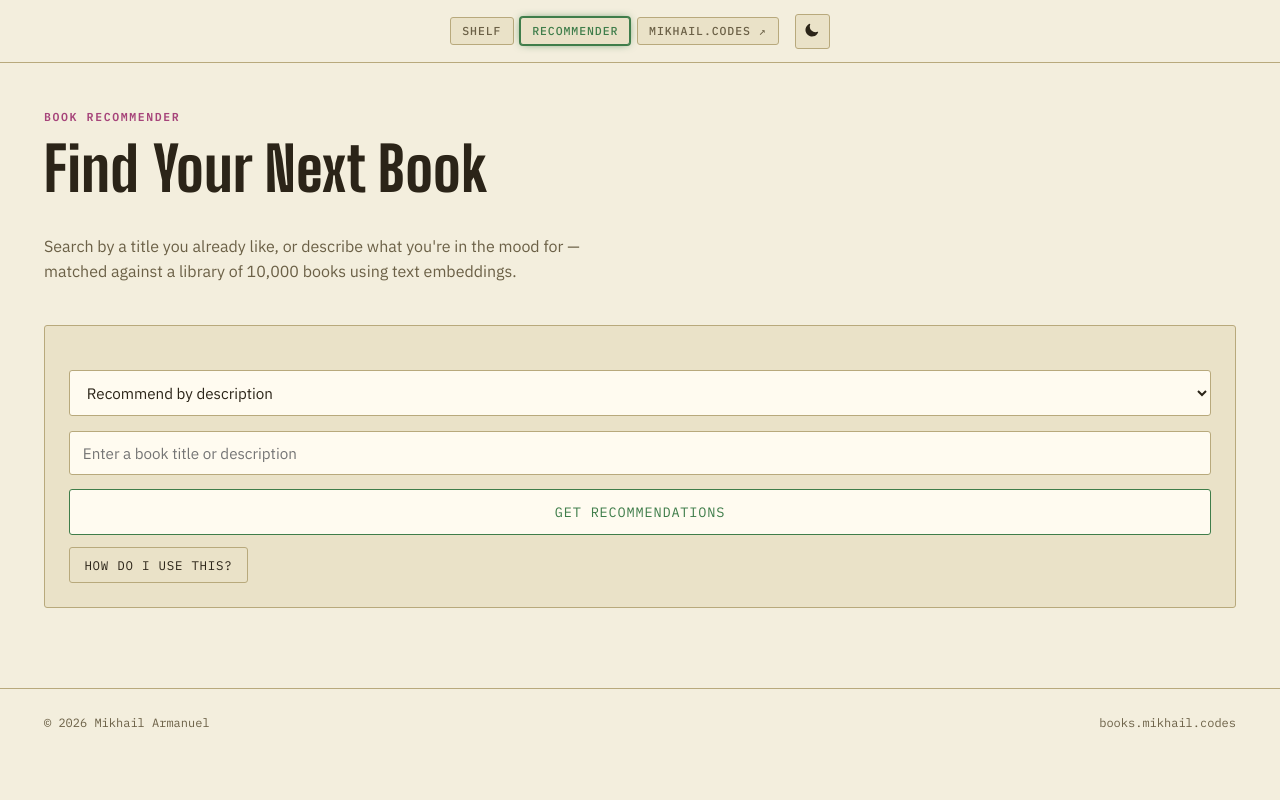
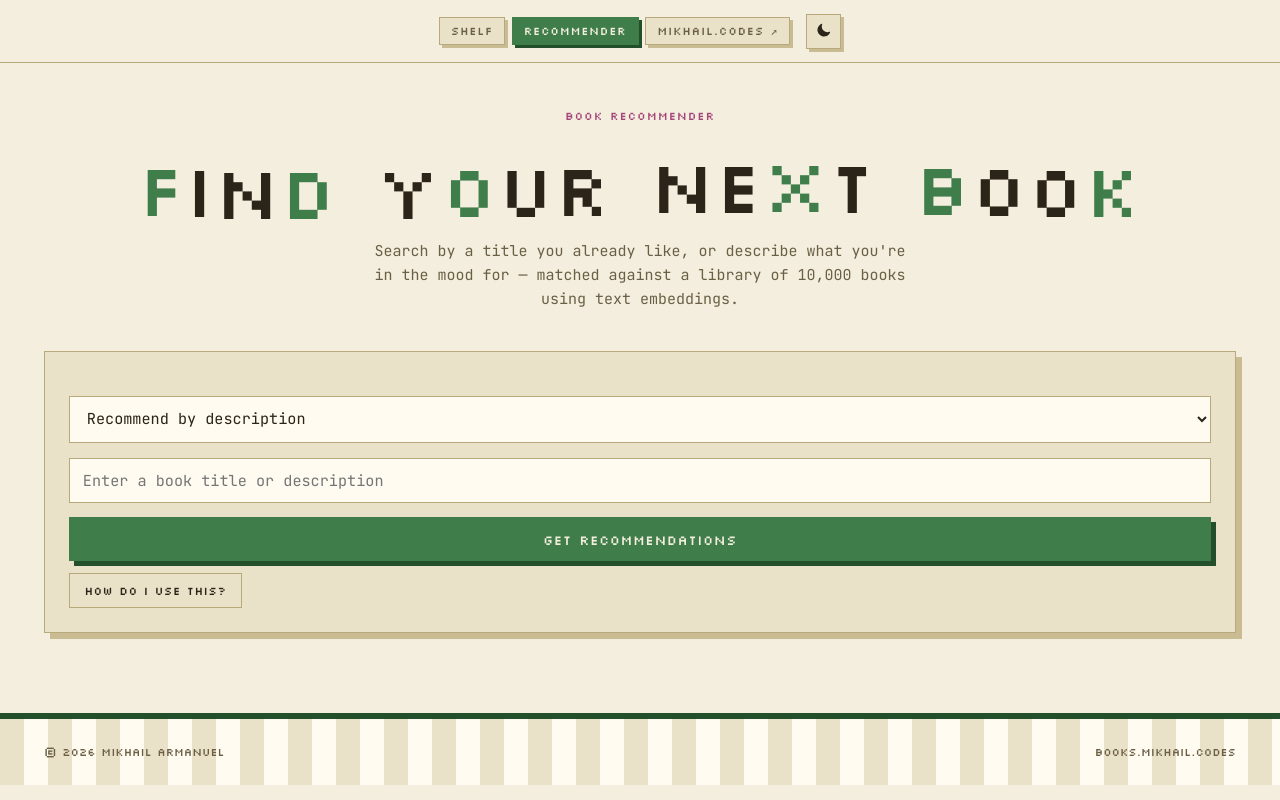
Before and after one commit to hootyhoot/book-recommender, a Flask app: page /recommender in a window 1280 px wide. Run offline with Flask 3, Linux system fonts and the light colour scheme; parts of the project's set-up code (start-up, migrations or seed data) failed here and were passed over.

Commit message:
Restyle books site to match mikhail.codes pixel design
Silkscreen display type with JetBrains Mono body, square corners and
hard offset shadows instead of glows, pixel ground strip in the footer,
and drop-in/bobbing pixel titles on the shelf and recommender pages.
The bookshelf (spines, pull-out, favorites, wood ledges) is unchanged.

```diff
--- a/static/css/style.css
+++ b/static/css/style.css
@@ -1,29 +1,32 @@
 /* -----------------------------------------------------------------------
-   Design tokens - matches mikhail.codes' "flight instrument panel" system
+   Design tokens - matches mikhail.codes' pixel/block system: Silkscreen
+   display type, square corners, hard offset shadows instead of glows
    ----------------------------------------------------------------------- */
 
 :root {
-  --bg: #1c1c1d;
-  --surface: #232326;
-  --surface-raised: #2a2a2e;
-  --border: #424246;
+  --bg: #0c0d0b;
+  --surface: #141512;
+  --surface-raised: #1b1d19;
+  --border: #2c2e29;
+  --hard-shadow: #2c2e29;
 
-  --ink: #dce6e2;
-  --ink-muted: #8a99a6;
+  --ink: #eceee6;
+  --ink-muted: #8d9288;
 
-  --role-data: #4fd8e0;
-  --role-active: #4cd787;
-  --role-highlight: #f2b84b;
+  --role-data: #6fb7ff;
+  --role-active: #5ce483;
+  --role-active-deep: #1f6b37;
+  --role-highlight: #d97757;
 
   --shelf-wood: #6b4d31;
   --shelf-wood-edge: #8a6640;
   --shelf-shadow: rgba(0, 0, 0, .45);
 
-  --font-display: "Big Shoulders Display", sans-serif;
-  --font-body: "IBM Plex Sans", sans-serif;
-  --font-mono: "IBM Plex Mono", monospace;
+  --font-display: "Silkscreen", monospace;
+  --font-body: "JetBrains Mono", monospace;
+  --font-mono: "JetBrains Mono", monospace;
 
-  --radius: 3px;
+  --radius: 0;
   --max-width: 1240px;
 
   color-scheme: dark;
@@ -42,6 +45,8 @@
   --shelf-wood: #8a6640;
   --shelf-wood-edge: #a9824f;
   --shelf-shadow: rgba(43, 36, 24, .35);
+  --hard-shadow: #c9bc93;
+  --role-active-deep: #23502b;
   color-scheme: light;
 }
 
@@ -59,6 +64,8 @@
     --shelf-wood: #8a6640;
     --shelf-wood-edge: #a9824f;
     --shelf-shadow: rgba(43, 36, 24, .35);
+    --hard-shadow: #c9bc93;
+    --role-active-deep: #23502b;
     color-scheme: light;
   }
 }
@@ -79,8 +86,9 @@ body {
   background: var(--bg);
   color: var(--ink);
   font-family: var(--font-body);
-  font-size: 16px;
+  font-size: 15px;
   line-height: 1.6;
+  -webkit-font-smoothing: antialiased;
   transition: background-color .2s ease, color .2s ease;
 }
 
@@ -91,16 +99,16 @@ a:hover { text-decoration: underline; text-underline-offset: 3px; }
 
 h1, h2, h3, h4 {
   font-family: var(--font-display);
-  font-weight: 700;
-  letter-spacing: .01em;
+  font-weight: 400;
+  letter-spacing: .02em;
   line-height: 1.1;
   margin: 0 0 .5em;
   color: var(--ink);
 }
 
-h1 { font-size: clamp(2.4rem, 6vw, 3.8rem); font-weight: 800; }
-h2 { font-size: clamp(1.3rem, 3vw, 1.7rem); text-transform: uppercase; }
-h3 { font-size: 1.05rem; text-transform: uppercase; letter-spacing: .04em; }
+h1 { font-size: clamp(2.2rem, 7vw, 4.6rem); }
+h2 { font-size: clamp(1.2rem, 3vw, 1.6rem); }
+h3 { font-size: 1rem; letter-spacing: .04em; }
 
 p { margin: 0 0 1em; }
 
@@ -136,11 +144,10 @@ main { display: block; padding: 2.5rem 0 5rem; }
 .nav-panel { display: flex; align-items: center; gap: .4rem; flex-wrap: wrap; }
 
 .nav-btn {
-  font-family: var(--font-mono);
+  font-family: var(--font-display);
   font-size: .72rem;
-  font-weight: 500;
-  letter-spacing: .08em;
-  text-transform: uppercase;
+  font-weight: 400;
+  letter-spacing: .06em;
   color: var(--ink-muted);
   background: var(--surface);
   border: 1px solid var(--border);
@@ -148,13 +155,16 @@ main { display: block; padding: 2.5rem 0 5rem; }
   padding: .45rem .7rem;
   line-height: 1;
   white-space: nowrap;
-  transition: color .15s ease, border-color .15s ease, box-shadow .15s ease;
+  box-shadow: 3px 3px 0 var(--hard-shadow);
+  transition: color .1s steps(2), border-color .1s steps(2), transform .08s steps(2), box-shadow .08s steps(2);
 }
 .nav-btn:hover { text-decoration: none; color: var(--ink); border-color: var(--role-data); }
+.nav-btn:active { transform: translate(3px, 3px); box-shadow: 0 0 0 var(--hard-shadow); }
 .nav-btn[aria-current="page"] {
-  color: var(--role-active);
+  color: var(--bg);
+  background: var(--role-active);
   border-color: var(--role-active);
-  box-shadow: 0 0 0 1px var(--role-active), 0 0 10px -2px var(--role-active);
+  box-shadow: 3px 3px 0 var(--role-active-deep);
 }
 
 .theme-toggle {
@@ -170,16 +180,22 @@ main { display: block; padding: 2.5rem 0 5rem; }
   justify-content: center;
   cursor: pointer;
   line-height: 1;
+  box-shadow: 3px 3px 0 var(--hard-shadow);
 }
 .theme-toggle:hover { border-color: var(--role-data); }
 .theme-toggle .icon-moon { display: none; }
 [data-theme="light"] .theme-toggle .icon-sun { display: none; }
 [data-theme="light"] .theme-toggle .icon-moon { display: inline; }
 
-.site-footer { border-top: 1px solid var(--border); padding: 1.5rem 0; }
+/* Pixel "ground" strip, same as the bottom of mikhail.codes' hero */
+.site-footer {
+  padding: 1.5rem 0;
+  border-top: 6px solid var(--role-active-deep);
+  background: repeating-linear-gradient(90deg, var(--surface) 0 24px, var(--surface-raised) 24px 48px);
+}
 .site-footer .container {
   display: flex; justify-content: space-between; align-items: center; gap: 1rem; flex-wrap: wrap;
-  font-family: var(--font-mono); font-size: .75rem; color: var(--ink-muted);
+  font-family: var(--font-display); font-size: .7rem; color: var(--ink-muted);
 }
 
 @media (max-width: 600px) {
@@ -193,11 +209,10 @@ main { display: block; padding: 2.5rem 0 5rem; }
 
 .eyebrow {
   display: inline-block;
-  font-family: var(--font-mono);
+  font-family: var(--font-display);
   font-size: .72rem;
-  font-weight: 600;
-  letter-spacing: .14em;
-  text-transform: uppercase;
+  font-weight: 400;
+  letter-spacing: .08em;
   color: var(--role-highlight);
   margin-bottom: .6rem;
 }
@@ -214,14 +229,18 @@ main { display: block; padding: 2.5rem 0 5rem; }
 }
 .tag--mood { color: var(--role-highlight); border-color: var(--role-highlight); }
 
+/* Shared pixel box treatment: square edge + offset block shadow */
+.hero-stats, .panel, .book-result, .potential-match, .help-text {
+  box-shadow: 6px 6px 0 var(--hard-shadow);
+}
+
 .btn {
   display: inline-flex;
   align-items: center;
   gap: .4rem;
-  font-family: var(--font-mono);
-  font-size: .78rem;
-  text-transform: uppercase;
-  letter-spacing: .06em;
+  font-family: var(--font-display);
+  font-size: .72rem;
+  letter-spacing: .04em;
   border: 1px solid var(--border);
   border-radius: var(--radius);
   padding: .55rem .9rem;
@@ -236,8 +255,20 @@ main { display: block; padding: 2.5rem 0 5rem; }
    Showcase page
    ----------------------------------------------------------------------- */
 
-.hero { margin-bottom: 2.5rem; animation: hero-in .5s ease both; }
-@keyframes hero-in { from { opacity: 0; transform: translateY(8px); } to { opacity: 1; transform: translateY(0); } }
+.hero { margin-bottom: 2.5rem; text-align: center; }
+
+/* Same drop-in-then-bob letters as mikhail.codes' hero name */
+.pixel-title { display: flex; justify-content: center; flex-wrap: wrap; margin: 1rem 0 .4rem; user-select: none; }
+.pixel-title span {
+  display: inline-block;
+  --d: calc(var(--i) * 70ms + 100ms);
+  opacity: 0;
+  animation: drop .5s steps(6) var(--d) forwards, bob 1.8s steps(6) calc(var(--d) + .6s + var(--i) * 40ms) infinite;
+}
+.pixel-title span:nth-child(3n+1) { color: var(--role-active); }
+@keyframes drop { from { opacity: 0; transform: translateY(-80px); } to { opacity: 1; transform: none; } }
+@keyframes bob { 0%, 100% { opacity: 1; transform: translateY(0); } 50% { opacity: 1; transform: translateY(-8px); } }
+.hero-sub { font-size: .85rem; color: var(--ink-muted); margin: 0; }
 
 .hero-stats {
   display: flex;
@@ -570,21 +602,23 @@ select, input[type="text"] {
 select:focus, input[type="text"]:focus { outline: 2px solid var(--role-data); outline-offset: 1px; }
 
 button[type="submit"] {
-  padding: .8rem;
-  border: 1px solid var(--role-active);
+  padding: .85rem;
+  border: 0;
   border-radius: var(--radius);
-  font-family: var(--font-mono);
-  text-transform: uppercase;
-  letter-spacing: .06em;
+  font-family: var(--font-display);
+  letter-spacing: .04em;
   font-size: .85rem;
-  background: var(--surface-raised);
-  color: var(--role-active);
+  background: var(--role-active);
+  color: var(--bg);
   cursor: pointer;
+  box-shadow: 5px 5px 0 var(--role-active-deep);
+  transition: transform .08s steps(2), box-shadow .08s steps(2);
 }
-button[type="submit"]:hover { box-shadow: 0 0 10px -2px var(--role-active); }
+button[type="submit"]:hover { transform: translate(2px, 2px); box-shadow: 3px 3px 0 var(--role-active-deep); }
+button[type="submit"]:active { transform: translate(5px, 5px); box-shadow: 0 0 0 var(--role-active-deep); }
 button[type="submit"]:disabled { opacity: .5; cursor: not-allowed; box-shadow: none; }
 
-#loading { display: none; font-family: var(--font-mono); font-size: .85rem; color: var(--ink-muted); margin-top: 1rem; }
+#loading { display: none; font-family: var(--font-display); font-size: .85rem; color: var(--ink-muted); margin-top: 1rem; }
 
 .help-toggle { margin-top: .75rem; }
 .help-text {
--- a/templates/base.html
+++ b/templates/base.html
@@ -9,7 +9,7 @@
     <link rel="preconnect" href="https://fonts.googleapis.com">
     <link rel="preconnect" href="https://fonts.gstatic.com" crossorigin>
     <link rel="preconnect" href="https://app.thestorygraph.com">
-    <link rel="stylesheet" href="https://fonts.googleapis.com/css2?family=Big+Shoulders+Display:wght@600;700;800&family=IBM+Plex+Mono:wght@400;500;600&family=IBM+Plex+Sans:wght@300;400;500;600&display=swap">
+    <link rel="stylesheet" href="https://fonts.googleapis.com/css2?family=Silkscreen&family=JetBrains+Mono:wght@400;600&display=swap">
 
     <link rel="stylesheet" href="{{ url_for('static', filename='css/style.css') }}">
 
--- a/templates/recommend.html
+++ b/templates/recommend.html
@@ -4,8 +4,8 @@
 {% block content %}
 <section class="hero">
     <p class="eyebrow">book recommender</p>
-    <h1>Find Your Next Book</h1>
-    <p style="color:var(--ink-muted); max-width:60ch;">Search by a title you already like, or describe what you're in the mood for &mdash; matched against a library of 10,000 books using text embeddings.</p>
+    <h1 class="pixel-title" aria-label="Find your next book">{% for ch in 'Find your next book' %}<span aria-hidden="true" style="--i: {{ loop.index0 }}">{{ ch if ch != ' ' else '\u00a0' }}</span>{% endfor %}</h1>
+    <p style="color:var(--ink-muted); max-width:60ch; margin: 0 auto;">Search by a title you already like, or describe what you're in the mood for &mdash; matched against a library of 10,000 books using text embeddings.</p>
 </section>
 
 <div class="panel">
--- a/templates/showcase.html
+++ b/templates/showcase.html
@@ -3,6 +3,8 @@
 
 {% block content %}
 <section class="hero">
+    <h1 class="pixel-title" aria-label="Bookshelf">{% for ch in 'Bookshelf' %}<span aria-hidden="true" style="--i: {{ loop.index0 }}">{{ ch }}</span>{% endfor %}</h1>
+    <p class="hero-sub">what i've read, what i'm reading, and the pile.</p>
     {% if data %}
     <div class="hero-stats">
         <div class="hero-stat">
```
Also changed, not shown: other parts of static/css/style.css (+15 -14 lines).
